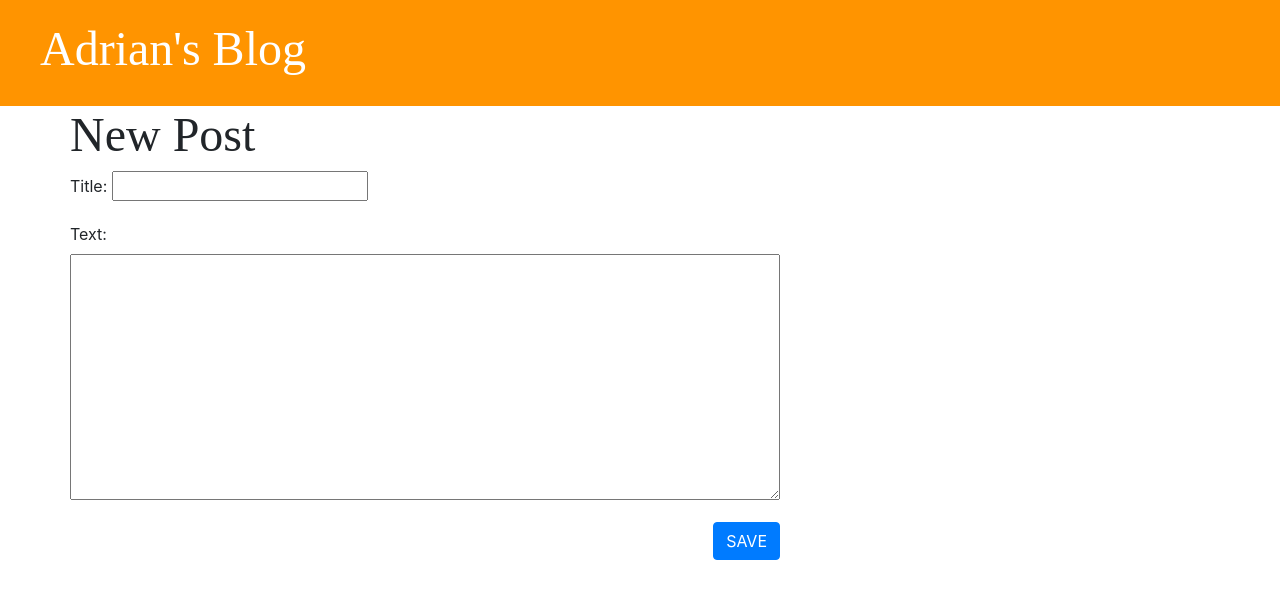
After one commit to AdrianIlovan/my_django_blog_site, a Django app: page /post/new/ in a window 1280 px wide. The commit adds this page. Shown: the top 599 px of the page. Run offline with Django 3.2, Linux system fonts and the light colour scheme; some libraries are stand-ins or nearby versions.

Commit message:
Add fuature to create new blog posts from frontend.

```diff
--- /dev/null
+++ b/blog/forms.py
@@ -0,0 +1,8 @@
+from django import forms
+from .models import Post
+
+
+class PostForm(forms.ModelForm):
+    class Meta:
+        model = Post
+        fields = ('title', 'text')
--- a/blog/models.py
+++ b/blog/models.py
@@ -13,6 +13,5 @@ class Post(models.Model):
         self.published_date = timezone.now()
         self.save()
 
-
     def __str__(self):
         return self.title
--- a/blog/static/css/blog.css
+++ b/blog/static/css/blog.css
@@ -34,3 +34,11 @@ h1, h2, h3, h4 {
 .post h1 a:visited {
     color: #8c8c8c;
 }
+
+.post-form-blog textarea {
+    width:100%;
+}
+
+.post-form-blog .btn-primary{
+    float : right;
+}
--- /dev/null
+++ b/blog/templates/blog/post_edit.html
@@ -0,0 +1,10 @@
+{%  extends 'blog/base.html' %}
+
+{% block content %}
+<h1>New Post</h1>
+    <form method="post" class="post-form-blog">
+        {% csrf_token %}
+        {{ form.as_p }}
+    <button type="submit" class="btn btn-primary">SAVE</button>
+    </form>
+{% endblock %}
--- a/blog/urls.py
+++ b/blog/urls.py
@@ -11,4 +11,6 @@ urlpatterns = [
     # mydjangosite.com/post/2 -->online
     path("post/<int:pk>/", views.post_detail, name='post_detail'),
 
+    path('post/new/', views.post_new, name='post_new'),
+
 ]
--- a/blog/views.py
+++ b/blog/views.py
@@ -1,6 +1,8 @@
-from django.shortcuts import render, get_object_or_404
+from django.shortcuts import render, get_object_or_404, redirect
 from django.utils import timezone
+
 from .models import Post
+from .forms import PostForm
 
 
 # Create your views here.
@@ -14,3 +16,18 @@ def post_detail(request, pk):
     post = get_object_or_404(Post, pk=pk)
     stuff_for_frontend = {'post': post}
     return render(request, 'blog/post_detail.html', stuff_for_frontend)
+
+
+def post_new(request):
+    if request.method == 'POST':
+        form = PostForm(request.POST)
+        if form.is_valid():
+            post = form.save(commit=False)
+            post.author = request.user
+            post.published_date = timezone.now()
+            post.save()
+            return redirect('post_detail', pk=post.pk)
+    else:
+        form = PostForm()
+        stuff_for_frontend = {'form': form}
+    return render(request, 'blog/post_edit.html', stuff_for_frontend)
```
Also changed, not shown: db.sqlite3.
